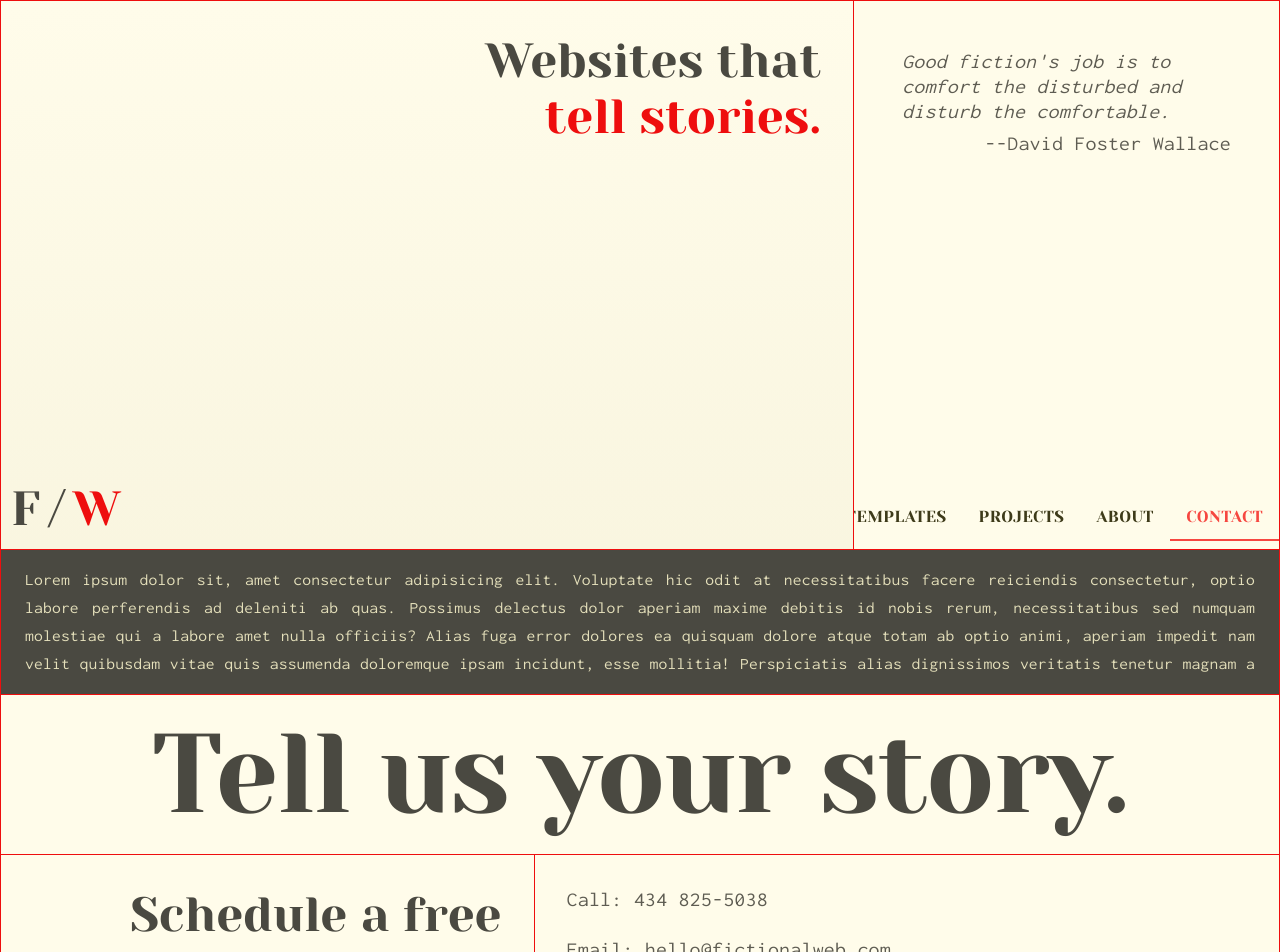
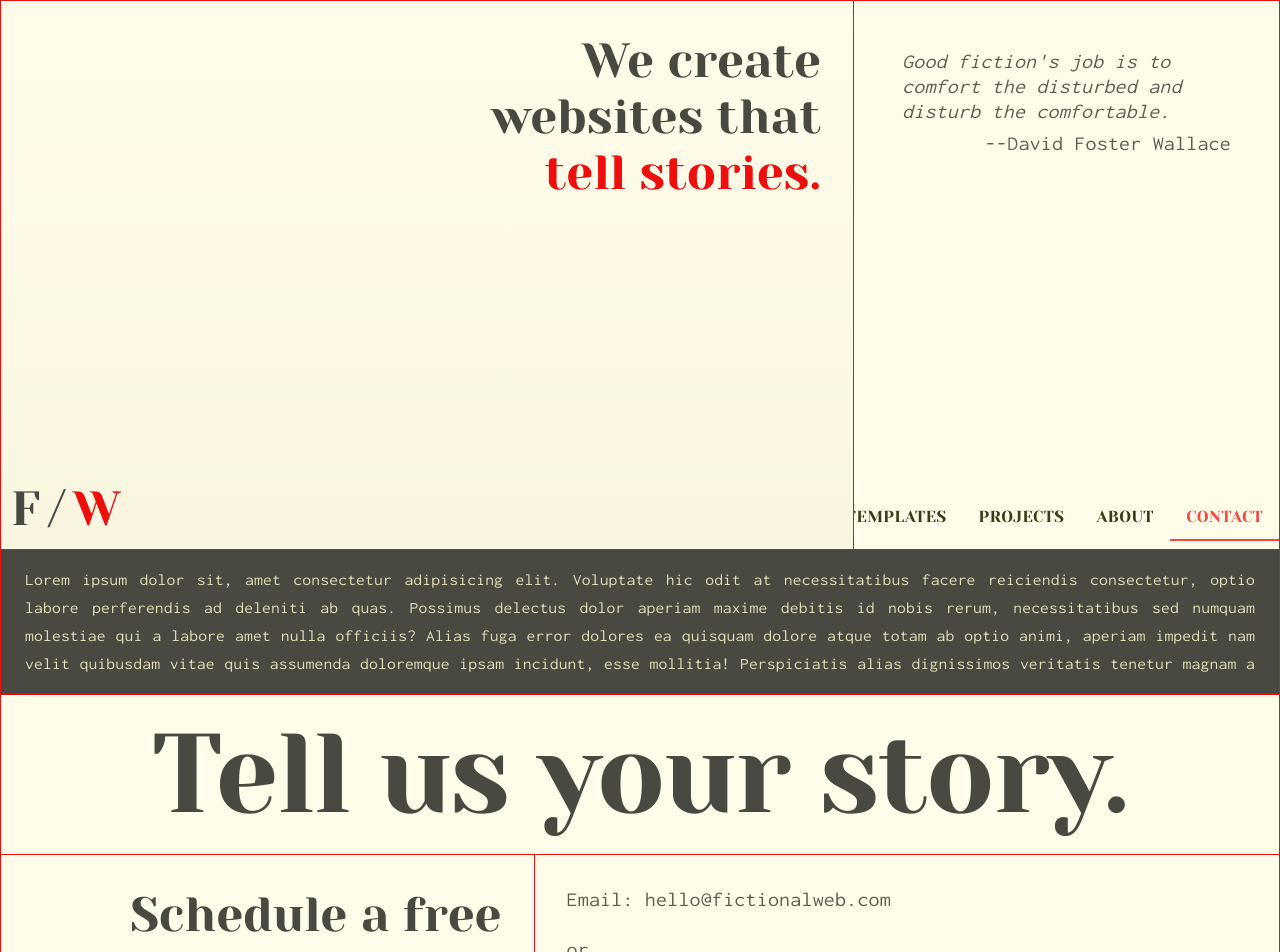
Before and after one commit to DaedalusFiction/fictionalweb, a React (Create React App) app: page /contact in a window 1280 px wide. Shown: the top 952 px of the page. Built offline with nearby package versions, Linux system fonts and the light colour scheme.

Commit message:
changed header text

```diff
--- a/src/components/Header.js
+++ b/src/components/Header.js
@@ -119,7 +119,16 @@ const Header = () => {
                             textAlign: "end",
                         }}
                     >
-                        Websites that
+                        We create
+                    </Typography>
+                    <Typography
+                        variant="h3"
+                        component="p"
+                        sx={{
+                            textAlign: "end",
+                        }}
+                    >
+                        websites that
                     </Typography>
                     <Typography
                         variant="h3"
--- a/src/routes/Contact.js
+++ b/src/routes/Contact.js
@@ -93,10 +93,6 @@ const Contact = () => {
                                 marginBottom: "8rem",
                             }}
                         >
-                            <Typography>
-                                Call: <strong>434 825-5038</strong>
-                            </Typography>
-                            <br />
                             <Typography>
                                 Email: <strong>hello@fictionalweb.com</strong>
                             </Typography>
```
